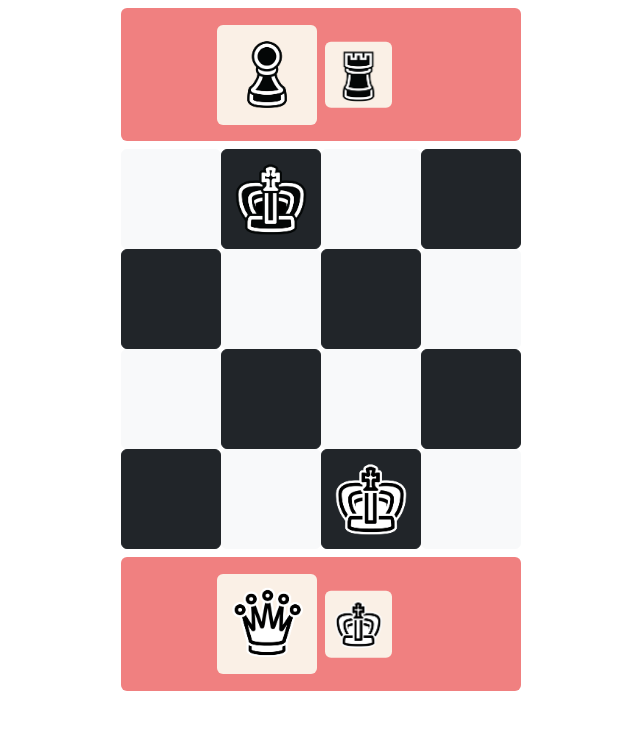
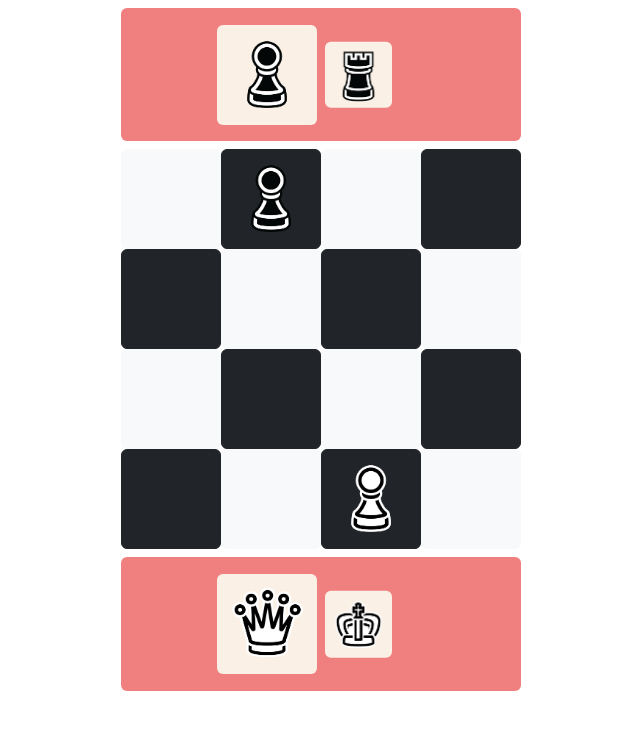
Before and after one commit to jotyot/switch-chess, a React (Vite) app: page / in a window 1280 px wide. Shown: the top 730 px of the page, without its empty margins (319-959 px from the left). Built offline with nearby package versions, Linux system fonts and the light colour scheme.

Commit message:
king -> pawn

```diff
--- a/src/components/Game.tsx
+++ b/src/components/Game.tsx
@@ -26,7 +26,7 @@ function Game() {
   }
 
   const boardState = useRef(
-    new BoardState([numRows, numCols], "King", "King", () => {
+    new BoardState([numRows, numCols], "Pawn", "Pawn", () => {
       reRender({ ...render });
     })
   );
@@ -57,8 +57,8 @@ function Game() {
   function resetBoard() {
     boardState.current = new BoardState(
       [numRows, numCols],
-      "King",
-      "King",
+      "Pawn",
+      "Pawn",
       () => {
         reRender({ ...render });
       }
```
